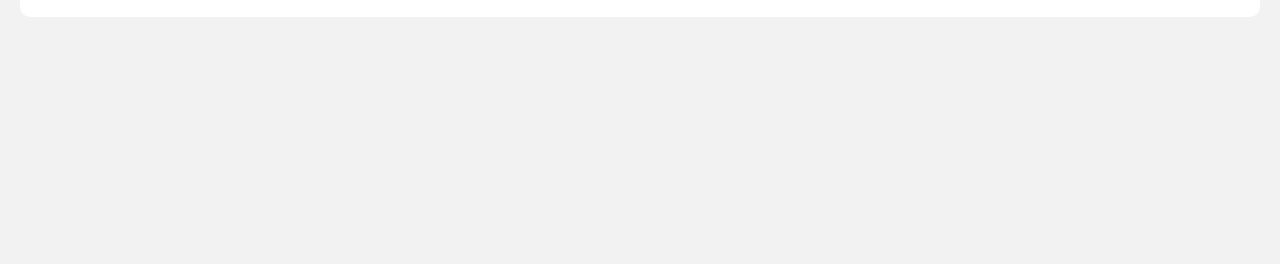
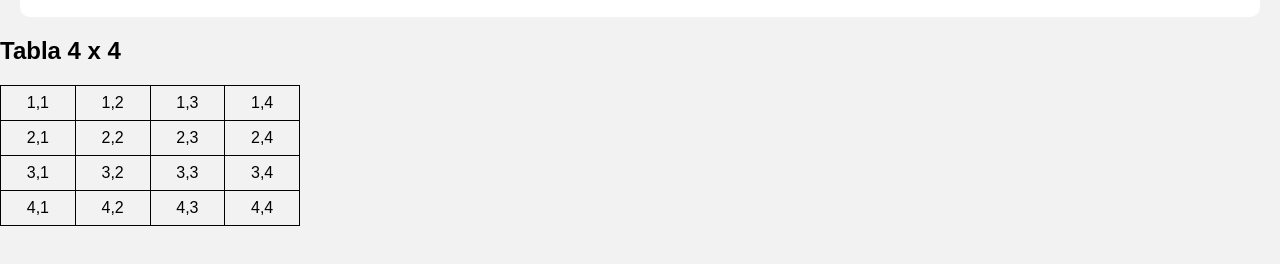
Before and after one commit to wilsonttitoapucusixtlv-del/wilson, a plain HTML site: page galeria.html in a window 1280 px wide. Shown: the part 372-636 px from the top of the page. Drawn offline with Linux system fonts and the light colour scheme.

Commit message:
Add 4x4 table to galeria.html
Added a 4x4 table to the gallery section.

```diff
--- a/galeria.html
+++ b/galeria.html
@@ -64,6 +64,16 @@
             width: 100%;
             border-radius: 10px;
         }
+
+        table {
+            border-collapse: collapse;
+            width: 300px;
+        }
+        td, th {
+            border: 1px solid #000;
+            padding: 8px;
+            text-align: center;
+        }
         footer {
             background: #3b2a1a;
             color: white;
@@ -100,3 +110,32 @@
         <img src="img/a6.jpg" alt="Rebaño">
     </div>
 </section>
+
+ <h2>Tabla 4 x 4</h2>
+
+    <table>
+        <tr>
+            <td>1,1</td>
+            <td>1,2</td>
+            <td>1,3</td>
+            <td>1,4</td>
+        </tr>
+        <tr>
+            <td>2,1</td>
+            <td>2,2</td>
+            <td>2,3</td>
+            <td>2,4</td>
+        </tr>
+        <tr>
+            <td>3,1</td>
+            <td>3,2</td>
+            <td>3,3</td>
+            <td>3,4</td>
+        </tr>
+        <tr>
+            <td>4,1</td>
+            <td>4,2</td>
+            <td>4,3</td>
+            <td>4,4</td>
+        </tr>
+    </table>
```
